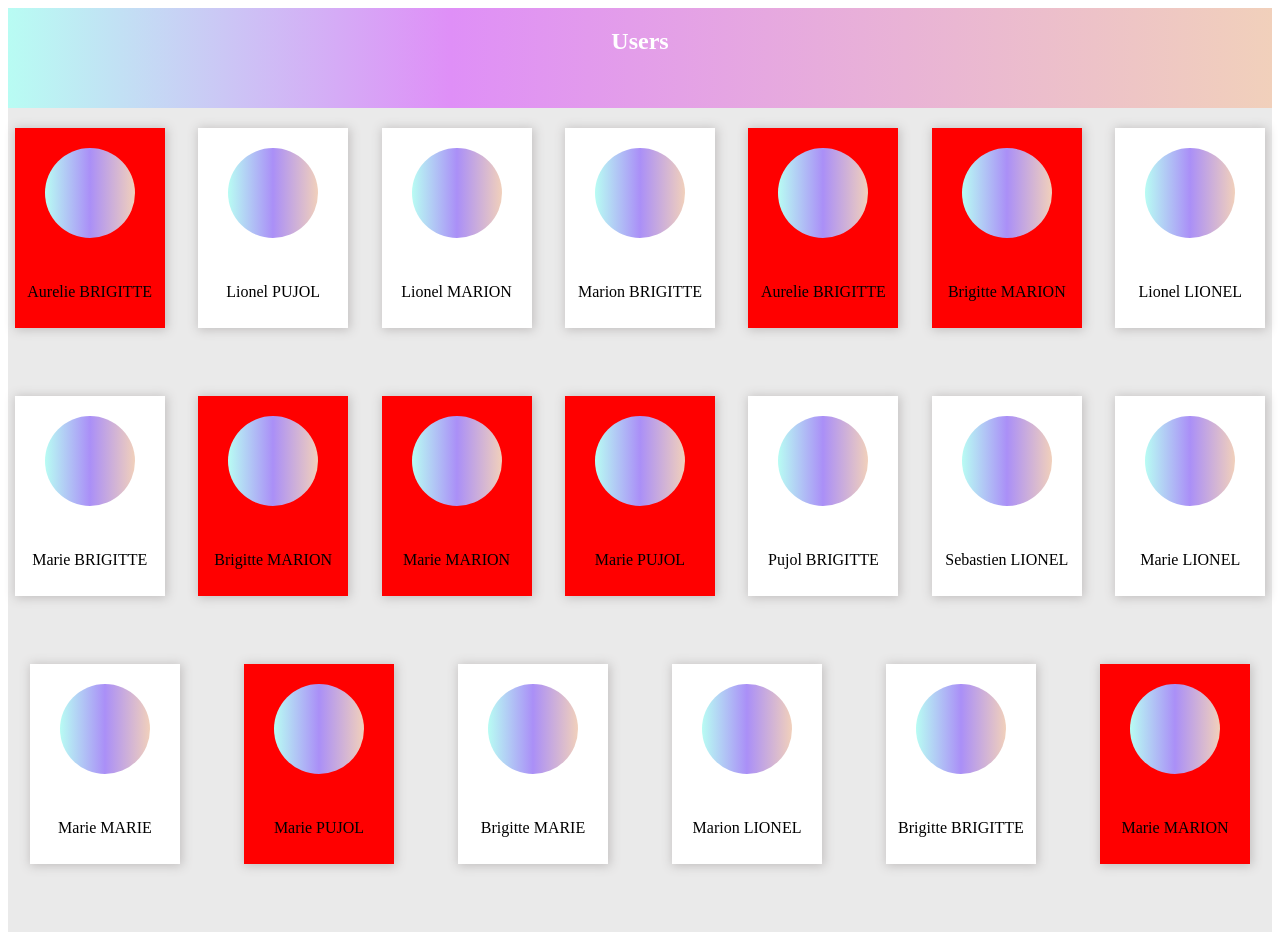
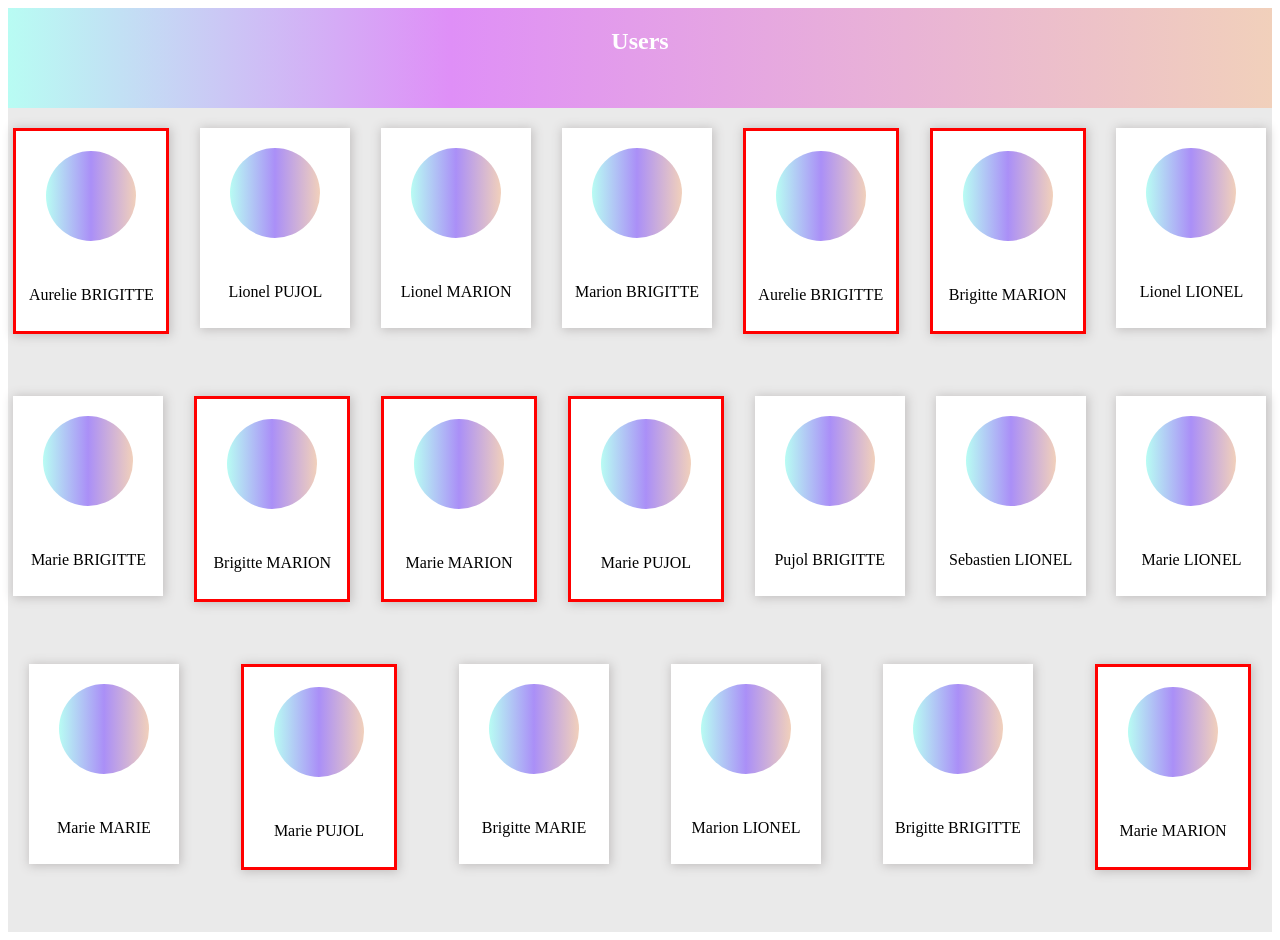
Before and after one commit to Marion-tech/Angular-userdatabase, an Angular app: page / in a window 1280 px wide. Built offline with nearby package versions, Linux system fonts and the light colour scheme.

Commit message:
useless border

```diff
--- a/src/app/app.component.scss
+++ b/src/app/app.component.scss
@@ -61,5 +61,5 @@ h2 {
   }
 }
 .homonyme {
-  background-color: red !important;
+  border: solid 3px red !important;
 }
```
